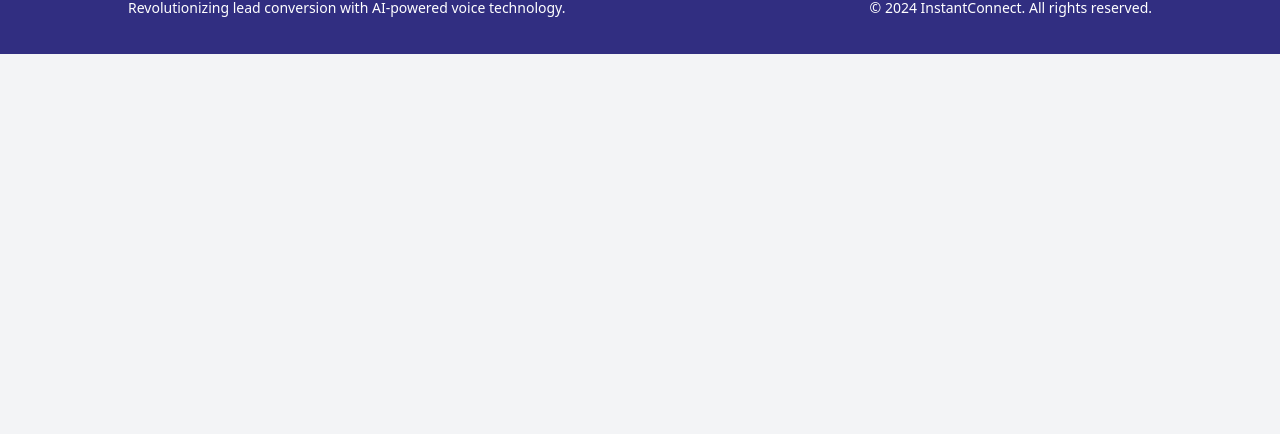
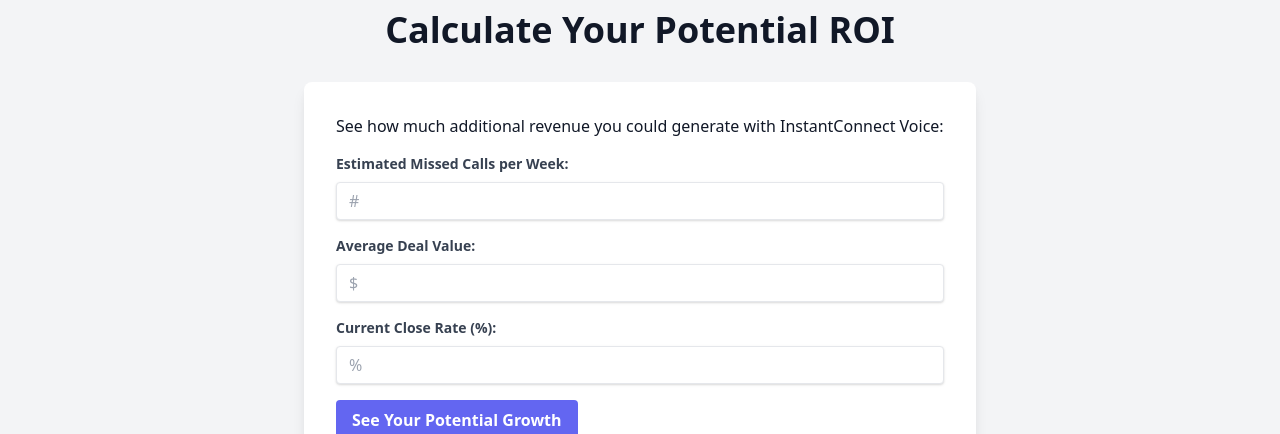
Before and after one commit to APP-EAS/testnewvoiceai, a plain HTML site: page index.html in a window 1280 px wide. Shown: the part 2366-2800 px from the top of the page. Before the commit the page ends 2420 px from the top, so only its background shows below. Drawn offline with nearby package versions, Linux system fonts and the light colour scheme.

Commit message:
Update index.html

```diff
--- a/index.html
+++ b/index.html
@@ -95,7 +95,7 @@
                     <div class="flex justify-center mb-4">
                         <div class="bg-gray-200 rounded-full p-1">
                             <button @click="billingCycle = 'monthly'" class="switch-tab px-4 py-2 rounded-full text-sm sm:text-base" :class="{ 'active': billingCycle === 'monthly' }">Monthly</button>
-                            <button @click="billingCycle = 'annual'" class="switch-tab px-4 py-2 rounded-full text-sm sm:text-base" :class="{ 'active': billingCycle === 'annual' }">Annual (Get 3 Months FREE!)</button>
+                            <button @click="billingCycle = 'annual'" class="switch-tab px-4 py-2 rounded-full text-sm sm:text-base" :class="{ 'active': billingCycle === 'annual' }">Annual (Save 25%)</button>
                         </div>
                     </div>
                     <p class="text-sm text-center mt-2 mb-8 text-indigo-600 font-semibold">Limited Time Offer: Lock in current prices with our annual plan!</p>
@@ -116,7 +116,7 @@
                                     <li class="flex items-center"><svg class="h-5 w-5 text-green-500 mr-2" fill="none" stroke="currentColor" viewBox="0 0 24 24" xmlns="http://www.w3.org/2000/svg"><path stroke-linecap="round" stroke-linejoin="round" stroke-width="2" d="M5 13l4 4L19 7"></path></svg>AI-powered SMS conversations</li>
                                 </template>
                                 <template x-if="plan === 'ai'">
-                                    <li class="flex items-center"><svg class="h-5 w-5 text-green-500 mr-2" fill="none" stroke="currentColor" viewBox="0 0 24 24" xmlns="http://www.w3.org/2000/svg"><path stroke-linecap="round" stroke-linejoin="round" stroke-width="2" d="M5 13l4 4L19 7"></path></svg>Intelligent lead qualification process</li>
+                                    <li class="flex items-center"><svg class="h-5 w-5 text-green-500 mr-2" fill="none" stroke="currentColor" viewBox="0 0 24 24" xmlns="http://www.w3.org/2000/svg"><path stroke-linecap="round" stroke-linejoin="round" stroke-width="2" d="M5 13l4 4L19 7"></path></svg>Advanced lead qualification</li>
                                 </template>
                             </ul>
                             <p class="font-semibold text-indigo-600" x-text="plan === 'ai' ? 'Continue with AI-powered SMS conversations' : 'Continue with Basic Plan'"></p>
@@ -170,7 +170,6 @@
                 <div class="bg-white rounded-lg shadow-lg p-6">
                     <h3 class="text-xl font-bold mb-4">Custom Voice Integration</h3>
                     <p>Tailor the AI's voice and personality to match your brand, creating a consistent and professional experience for your callers.</p>
-                </div>
             </div>
         </div>
     </section>
@@ -195,6 +194,42 @@
         </div>
     </section>
 
+    <section class="bg-gray-100 py-20" id="roi-calculator">
+        <div class="max-w-6xl mx-auto px-6 sm:px-8 lg:px-16">
+            <h2 class="text-3xl sm:text-4xl font-bold mb-8 text-center">Calculate Your Potential ROI</h2>
+            <div class="max-w-2xl mx-auto bg-white rounded-lg shadow-lg p-8">
+                <p class="mb-4">See how much additional revenue you could generate with InstantConnect Voice:</p>
+                <div class="mb-4">
+                    <label class="block text-gray-700 text-sm font-bold mb-2" for="missed-calls">
+                        Estimated Missed Calls per Week:
+                    </label>
+                    <input class="shadow appearance-none border rounded w-full py-2 px-3 text-gray-700 leading-tight focus:outline-none focus:shadow-outline" id="missed-calls" type="number" placeholder="#">
+                </div>
+                <div class="mb-4">
+                    <label class="block text-gray-700 text-sm font-bold mb-2" for="avg-deal-value">
+                        Average Deal Value:
+                    </label>
+                    <input class="shadow appearance-none border rounded w-full py-2 px-3 text-gray-700 leading-tight focus:outline-none focus:shadow-outline" id="avg-deal-value" type="number" placeholder="$">
+                </div>
+                <div class="mb-4">
+                    <label class="block text-gray-700 text-sm font-bold mb-2" for="close-rate">
+                        Current Close Rate (%):
+                    </label>
+                    <input class="shadow appearance-none border rounded w-full py-2 px-3 text-gray-700 leading-tight focus:outline-none focus:shadow-outline" id="close-rate" type="number" placeholder="%">
+                </div>
+                <button class="bg-indigo-500 hover:bg-indigo-700 text-white font-bold py-2 px-4 rounded focus:outline-none focus:shadow-outline" type="button" onclick="calculateROI()">
+                    See Your Potential Growth
+                </button>
+                <div id="roi-results" class="mt-4 hidden">
+                    <h3 class="font-bold text-lg mb-2">Your Potential Growth:</h3>
+                    <p>Additional Monthly Revenue: <span id="additional-revenue"></span></p>
+                    <p>Potential Annual Revenue Increase: <span id="annual-increase"></span></p>
+                    <p>Return on Investment: <span id="roi-percentage"></span>%</p>
+                </div>
+            </div>
+        </div>
+    </section>
+
     <footer class="bg-indigo-900 text-white py-8">
         <div class="max-w-6xl mx-auto px-6 sm:px-8 lg:px-16">
             <div class="flex flex-wrap justify-between items-center">
@@ -211,8 +246,25 @@
     </footer>
 
     <script>
-        // This script is intentionally left empty as all the necessary functionality
-        // is handled by Alpine.js directives in the HTML.
+        function calculateROI() {
+            const missedCalls = parseFloat(document.getElementById('missed-calls').value);
+            const avgDealValue = parseFloat(document.getElementById('avg-deal-value').value);
+            const closeRate = parseFloat(document.getElementById('close-rate').value) / 100;
+
+            if (isNaN(missedCalls) || isNaN(avgDealValue) || isNaN(closeRate)) {
+                alert('Please enter valid numbers for all fields.');
+                return;
+            }
+
+            const potentialMonthlyRevenue = missedCalls * 4 * avgDealValue * closeRate * 2; // Assuming 4 weeks in a month and 100% improvement
+            const potentialAnnualRevenue = potentialMonthlyRevenue * 12;
+            const roi = ((potentialAnnualRevenue - (997 * 12)) / (997 * 12) * 100).toFixed(2);
+
+            document.getElementById('additional-revenue').textContent = '$' + potentialMonthlyRevenue.toFixed(2);
+            document.getElementById('annual-increase').textContent = '$' + potentialAnnualRevenue.toFixed(2);
+            document.getElementById('roi-percentage').textContent = roi;
+            document.getElementById('roi-results').classList.remove('hidden');
+        }
     </script>
 </body>
 </html>
```
